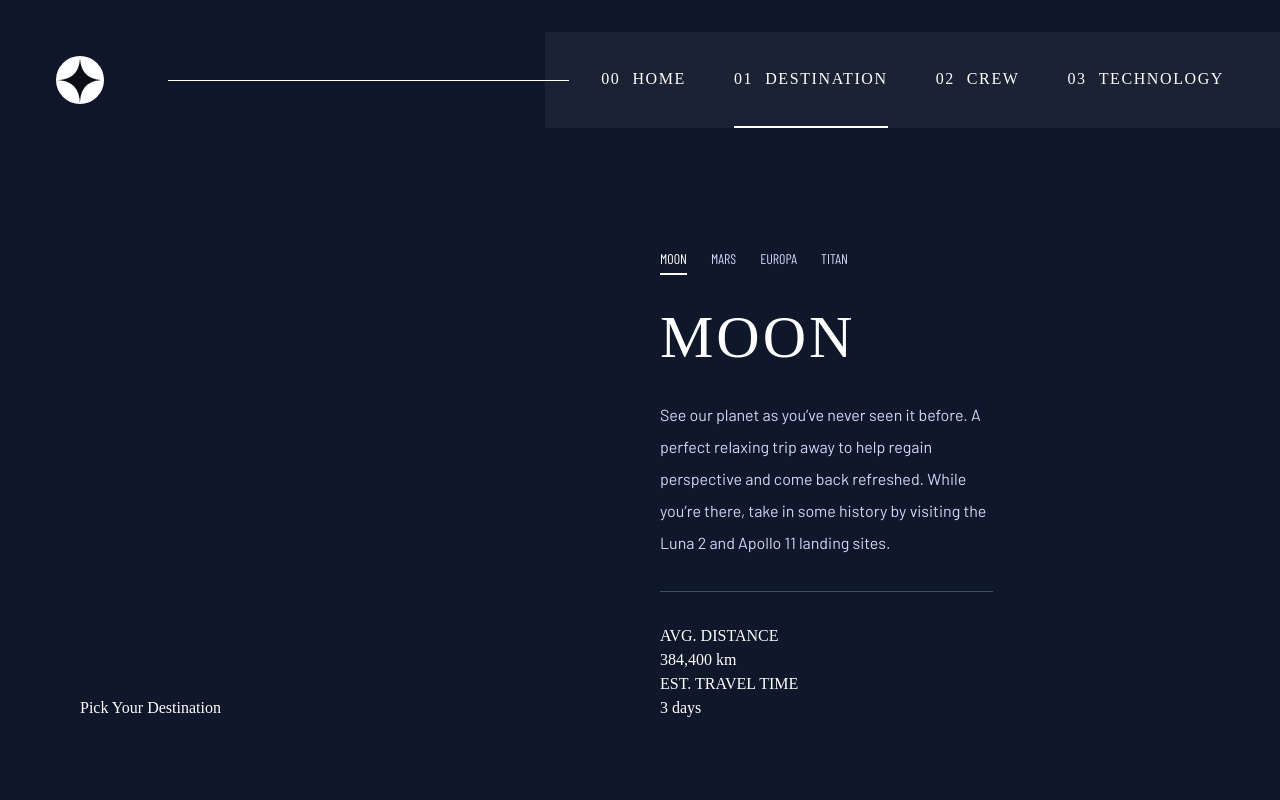
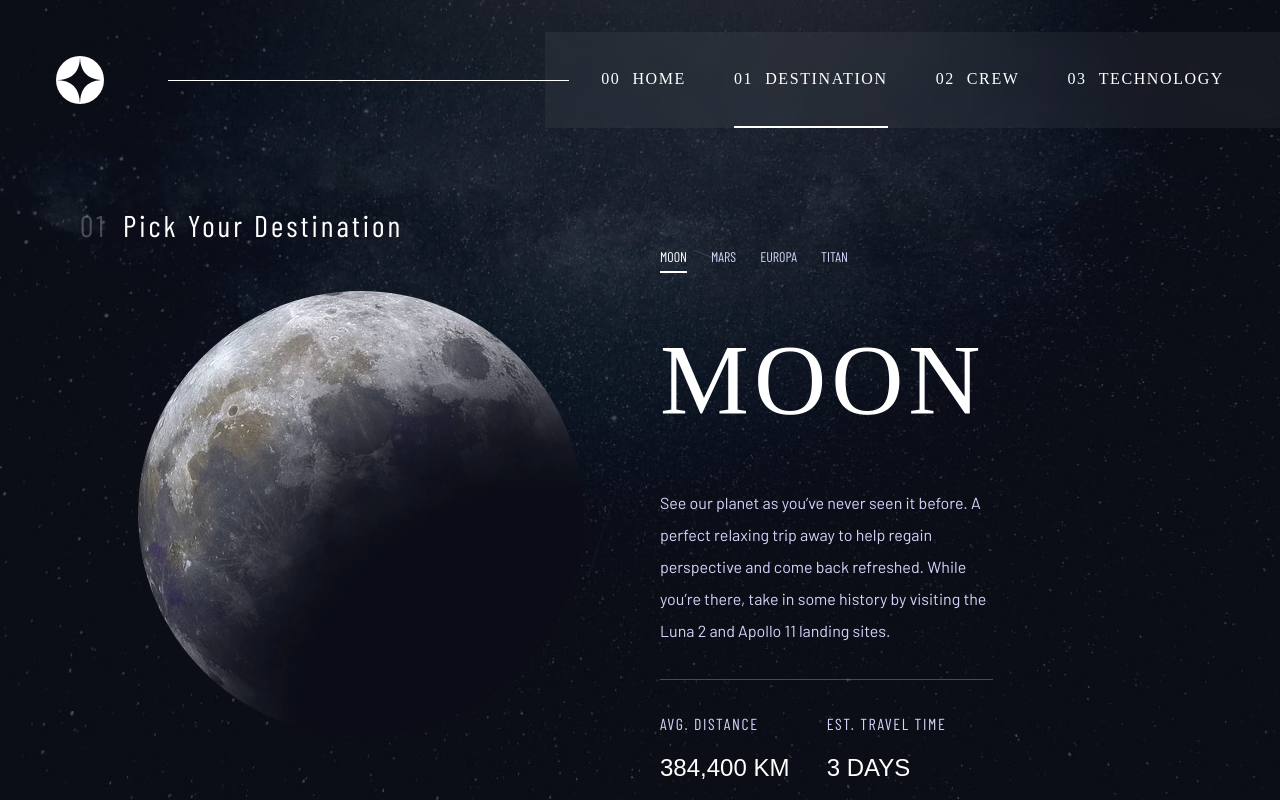
Before and after one commit to Alexjoshua14/Space-Tourism, a Next.js app: page /destination in a window 1280 px wide. Built offline with nearby package versions, Linux system fonts and the light colour scheme; a web font is replaced by a local one.

Commit message:
Fill out initial layout for desktop screens

```diff
--- a/src/app/destination/page.tsx
+++ b/src/app/destination/page.tsx
@@ -1,13 +1,22 @@
+import Background from "@/components/background/destinationsBackground";
+import Moon from '@/../public/assets/destination/image-moon.webp'
+import Image from "next/image";
 
 export default function Destination() {
   return (
-    <main className="flex min-h-screen flex-col justify-end p-20">
-      <section className="h-full flex items-end">
-        <div className="w-1/2">
-          <h1>Pick Your Destination</h1>
+    <main className="flex min-h-screen flex-col justify-end px-20 py-4">
+      <Background />
+      <div className="flex gap-4 tracking-widest font-header text-3xl">
+        <p className="text-white/25">01</p>
+        <h1 className="font-light">Pick Your Destination</h1>
+      </div>
+      <section className="h-fit flex items-center">
 
+        <div className="relative h-min w-1/2 grid place-content-center">
+          <Image src={Moon} alt="moon" width={445} height={445} className="object-contain aspect-square" />
         </div>
-        <div className="w-1/3 px-5 flex flex-col gap-8">
+
+        <div className="w-1/3 h-full px-5 flex flex-col gap-8">
           <ul className="flex gap-6 font-header font-light text-sm text-secondary">
             <li className="border-b-2 border-b-white text-white py-1">
               {`Moon`.toUpperCase()}
@@ -22,28 +31,28 @@ export default function Destination() {
               {`Titan`.toUpperCase()}
             </li>
           </ul>
-          <h2 className="text-6xl text-serif tracking-wider">
+          <h2 className="text-[100px] text-serif tracking-wider">
             {`Moon`.toUpperCase()}
           </h2>
           <p className="font-sans text-secondary leading-loose">
             {`See our planet as you’ve never seen it before. A perfect relaxing trip away to help regain perspective and come back refreshed. While you’re there, take in some history by visiting the Luna 2 and Apollo 11 landing sites.`}
           </p>
           <div className="border-b-[1px] border-b-slate-500/60" />
-          <div className="w-1/2">
-            <div>
-              <p>
+          <div className="flex w-full">
+            <div className="w-1/2 flex flex-col gap-4">
+              <p className="text-secondary font-header tracking-widest">
                 {`Avg. Distance`.toUpperCase()}
               </p>
-              <p>
-                {`384,400 km`}
+              <p className="font-serif text-2xl">
+                {`384,400 km`.toUpperCase()}
               </p>
             </div>
-            <div>
-              <p>
+            <div className="w-1/2 flex flex-col gap-4">
+              <p className="text-secondary font-header tracking-widest">
                 {`Est. Travel Time`.toUpperCase()}
               </p>
-              <p>
-                {`3 days`}
+              <p className="font-serif text-2xl">
+                {`3 days`.toUpperCase()}
               </p>
             </div>
           </div>
```
